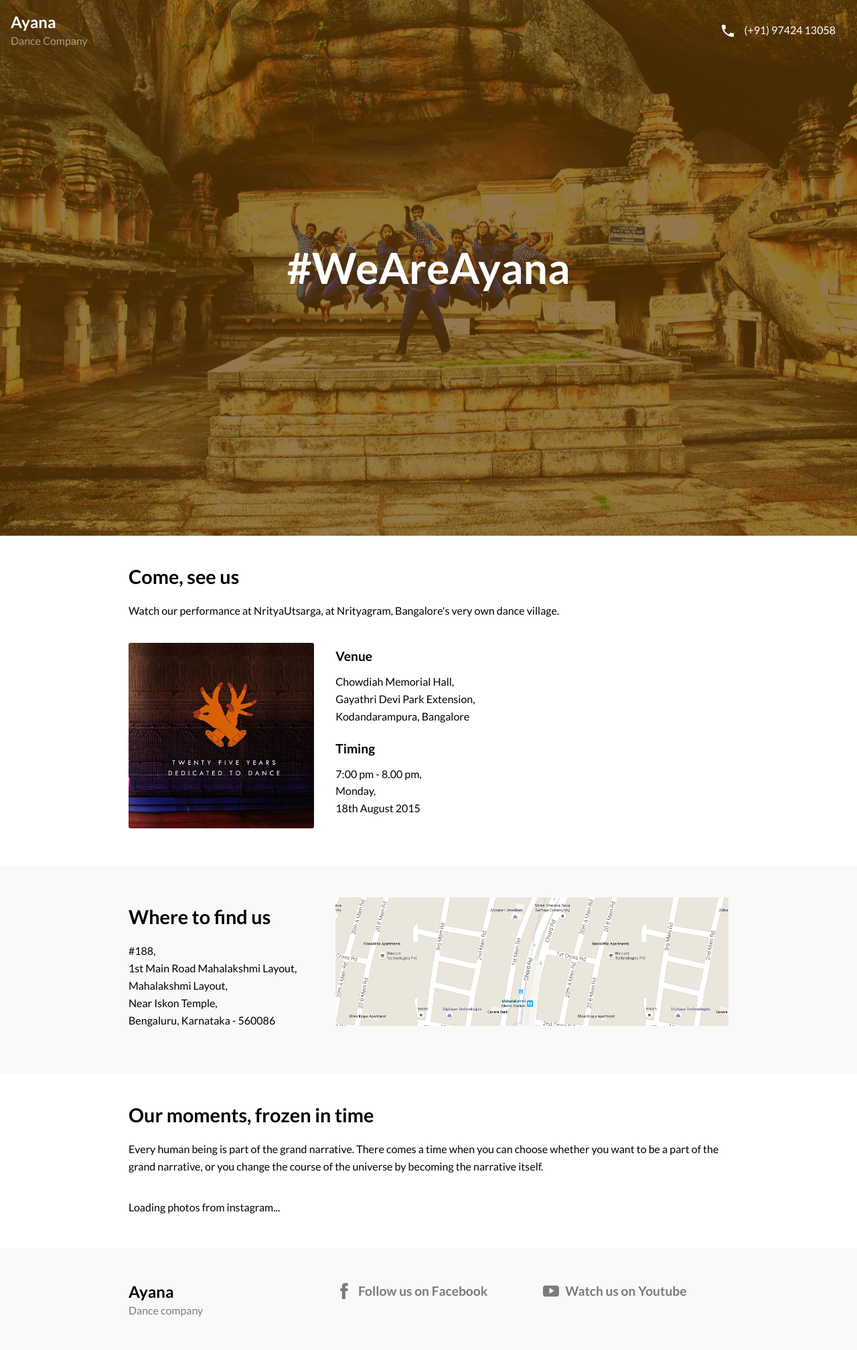
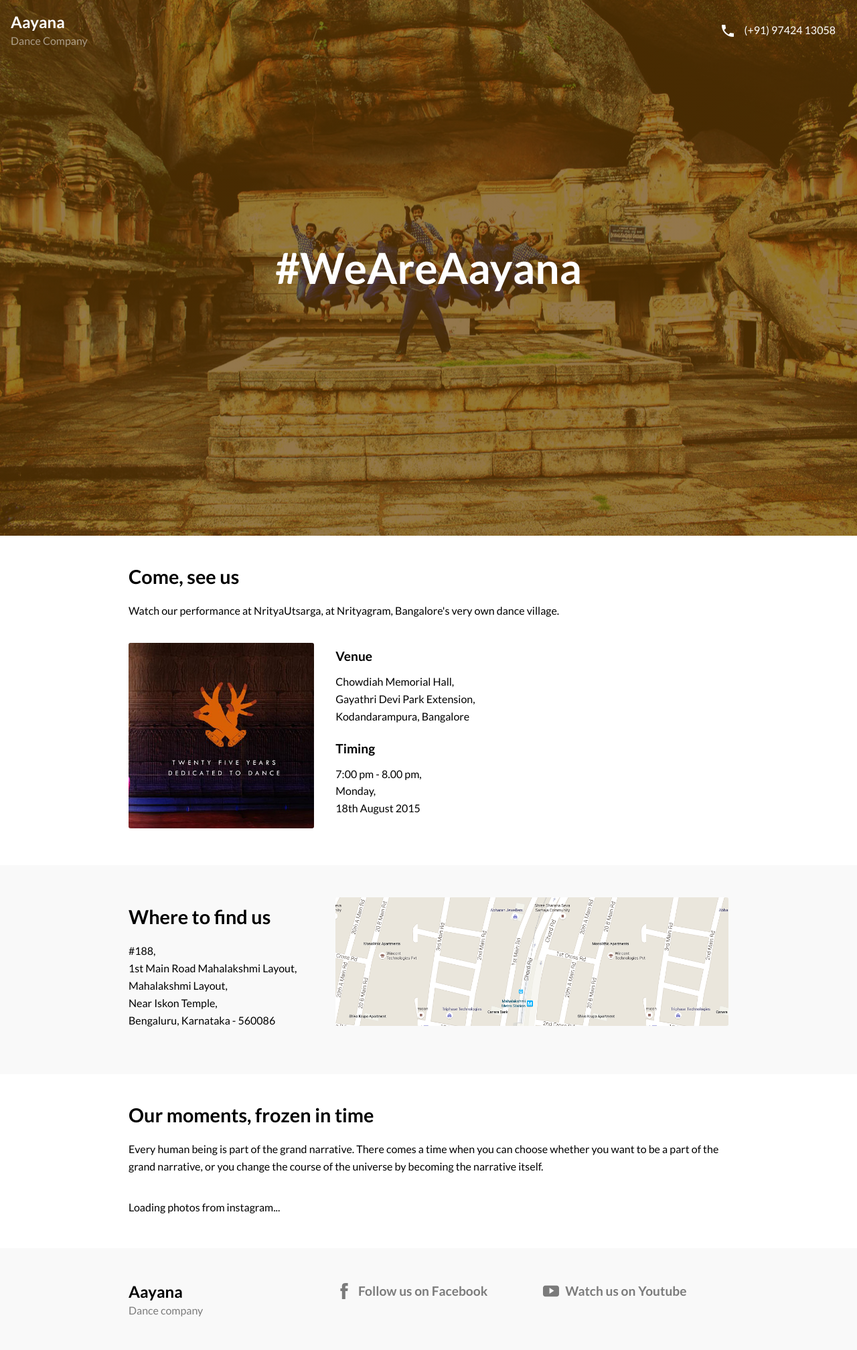
Before and after one commit to satya164/aayana, a website: page index.html in a window 1280 px wide. Shown: the whole page at 67% size. Drawn offline with Linux system fonts and the light colour scheme.

Commit message:
Fix typo

```diff
--- a/index.html
+++ b/index.html
@@ -15,7 +15,7 @@
         <nav role="navigation" class="navigation">
             <ul class="navigation-left logo-wrapper">
                 <li class="logo">
-                    <h1>Ayana</h1>
+                    <h1>Aayana</h1>
                     <span>Dance Company</span>
                 </li>
             </ul>
@@ -27,7 +27,7 @@
 
         <section class="cover">
 
-            <div class="cover-content">#WeAreAyana</div>
+            <div class="cover-content">#WeAreAayana</div>
 
         </section>
 
@@ -96,12 +96,12 @@
                 <div class="row">
                     <div class="col small-12 medium-4">
                         <div class="logo">
-                            <h1>Ayana</h1>
+                            <h1>Aayana</h1>
                             <span>Dance company</span>
                         </div>
                     </div>
                     <div class="col small-12 medium-4">
-                        <a target="_blank" class="social" href="https://facebook.com/AayanaDance">Follow us on Facebook</a></li>
+                        <a target="_blank" class="social" href="https://facebook.com/aayanaDance">Follow us on Facebook</a></li>
                     </div>
                     <div class="col small-12 medium-4">
                         <a target="_blank" class="social" href="https://youtube.com/channel/UCQpEYNfI6onB70h4qf7cMdw">Watch us on Youtube</a>
```
